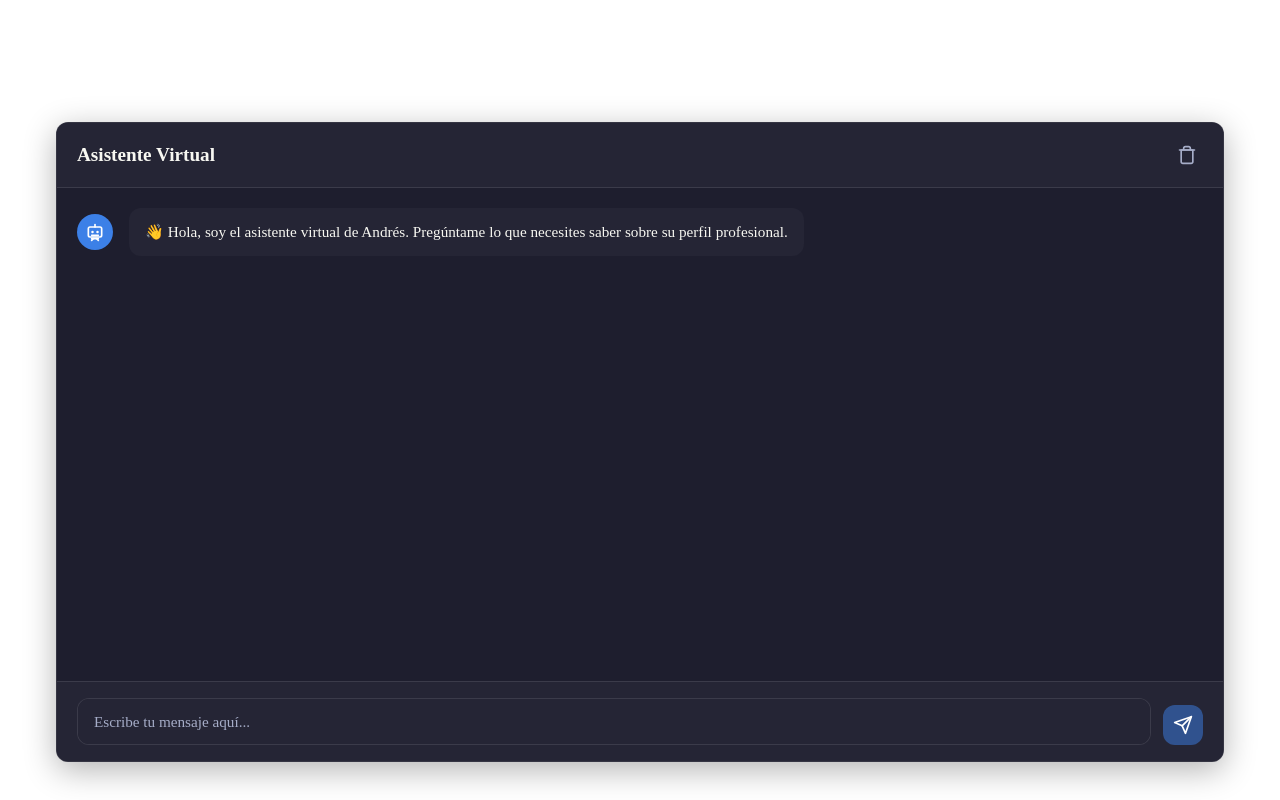
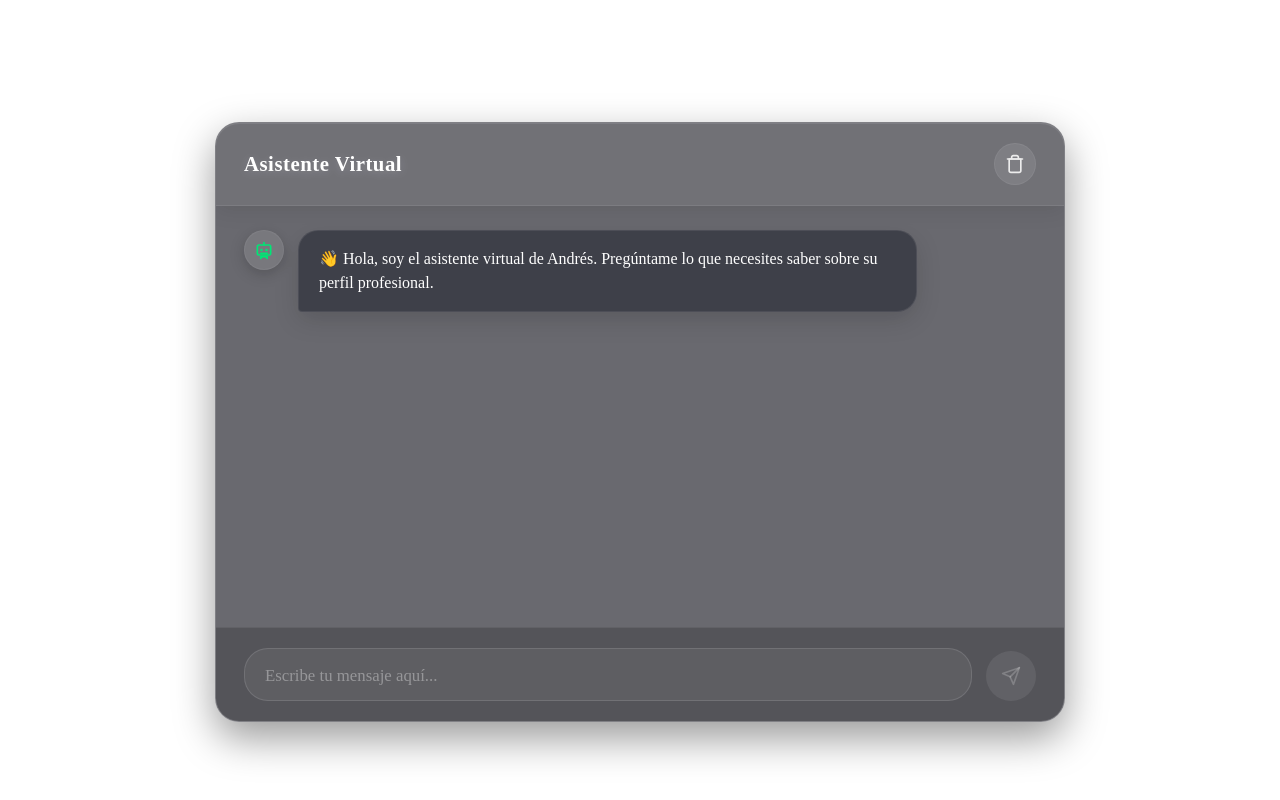
Before and after one commit to AndyAmu/portfolio, a React (Create React App) app: page / in a window 1280 px wide. Shown: the part 1620-2420 px from the top of the page. Built offline with nearby package versions, Linux system fonts and the light colour scheme; no server answers.

Commit message:
mejoras varias

```diff
--- a/src/App.js
+++ b/src/App.js
@@ -11,7 +11,7 @@ import io from 'socket.io-client';
 import LetterGlitch from './component/LetterGlitch';
 
 // URL del backend (en producción será la URL de Render.com)
-const ENDPOINT = process.env.REACT_APP_API_URL || '';
+const ENDPOINT = process.env.REACT_APP_API_URL || (window.location.hostname === 'localhost' ? 'http://localhost:4000' : '');
 
 function App() {
   console.log('App rendering'); // Debug log
@@ -22,7 +22,7 @@ function App() {
 
   useEffect(() => {
     // Inicializar conexión con Socket.io
-    const newSocket = io(ENDPOINT || window.location.origin, {
+    const newSocket = io(ENDPOINT || (window.location.hostname === 'localhost' ? 'http://localhost:4000' : window.location.origin), {
       withCredentials: true,
     });
     setSocket(newSocket);
--- a/src/component/chatGPT.jsx
+++ b/src/component/chatGPT.jsx
@@ -48,7 +48,7 @@ const ChatGPT = () => {
 
   const initializeSocket = () => {
     try {
-      const ENDPOINT = process.env.REACT_APP_API_URL || window.location.origin;
+      const ENDPOINT = process.env.REACT_APP_API_URL || (window.location.hostname === 'localhost' ? 'http://localhost:4000' : window.location.origin);
       socketRef.current = io(ENDPOINT, {
         reconnection: true,
         reconnectionAttempts: 3,
--- a/src/component/styles/modernChat.css
+++ b/src/component/styles/modernChat.css
@@ -1,297 +1,303 @@
-:root {
-  --chat-bg: #1e1e2e;
-  --chat-sidebar: #252535;
-  --chat-primary: #3c80e7;
-  --chat-secondary: #127083;
-  --chat-text: #f8f8f2;
-  --chat-text-secondary: #a6adc8;
-  --chat-user-bubble: #3c80e7;
-  --chat-bot-bubble: #252535;
-  --chat-border: rgba(255, 255, 255, 0.1);
-  --chat-shadow: rgba(0, 0, 0, 0.3);
-  --chat-input-bg: #252535;
-  --chat-hover: #313145;
-  --chat-radius: 12px;
-  --chat-font: 'Bree Serif', serif;
-  --chat-transition: all 0.3s ease;
-}
-
-/* Contenedor principal del chat */
+/* =========================================
+   Contenedor Principal (Glassmorphism)
+   ========================================= */
 .modern-chat-container {
     display: flex;
     flex-direction: column;
-  height: 80vh;
+    width: 100%;
+    max-width: 850px;
+    height: 75vh;
     max-height: 800px;
-  width: 100%;
-  background-color: var(--chat-bg);
-  border-radius: var(--chat-radius);
+    margin: 30px auto;
+
+    /* Efecto Translúcido / Moderno */
+    background: rgba(25, 26, 35, 0.65);
+    backdrop-filter: blur(16px);
+    -webkit-backdrop-filter: blur(16px);
+    border: 1px solid rgba(255, 255, 255, 0.15);
+    border-radius: 24px;
+    box-shadow: 0 16px 40px rgba(0, 0, 0, 0.4), inset 0 1px 0 rgba(255, 255, 255, 0.1);
+
     overflow: hidden;
-  box-shadow: 0 8px 32px var(--chat-shadow);
-  font-family: var(--chat-font);
-  color: var(--chat-text);
-  border: 1px solid var(--chat-border);
+    font-family: 'Inter', system-ui, -apple-system, sans-serif;
+    color: #ffffff;
+
+    /* Animación al cargar el chat */
+    animation: containerAppear 0.6s cubic-bezier(0.16, 1, 0.3, 1) forwards;
 }
 
-/* Cabecera del chat */
+@keyframes containerAppear {
+    0% { opacity: 0; transform: translateY(30px) scale(0.98); }
+    100% { opacity: 1; transform: translateY(0) scale(1); }
+}
+
+/* =========================================
+   Cabecera (Header)
+   ========================================= */
 .modern-chat-header {
     display: flex;
     justify-content: space-between;
     align-items: center;
-  padding: 16px 20px;
-  background-color: var(--chat-sidebar);
-  border-bottom: 1px solid var(--chat-border);
-}
-
-.modern-chat-header-left {
-  display: flex;
-  align-items: center;
-  gap: 12px;
+    padding: 20px 28px;
+    background: rgba(255, 255, 255, 0.05);
+    border-bottom: 1px solid rgba(255, 255, 255, 0.08);
+    box-shadow: 0 4px 20px rgba(0, 0, 0, 0.1);
+    z-index: 10;
 }
 
 .modern-chat-title {
-  font-size: 1.2rem;
+    margin: 0;
+    font-size: 1.3rem;
     font-weight: 600;
-  color: var(--chat-text);
-  margin: 0;
-}
-
-.modern-chat-model-badge {
-  display: inline-flex;
-  align-items: center;
-  padding: 4px 10px;
-  border-radius: 20px;
-  font-size: 0.8rem;
-  font-weight: 500;
-  transition: var(--chat-transition);
-}
-
-.modern-chat-model-badge.success-status {
-  background: rgba(39, 174, 96, 0.2);
-  color: #2ecc71;
-}
-
-.modern-chat-model-badge.error-status {
-  background: rgba(231, 76, 60, 0.2);
-  color: #e74c3c;
-}
-
-.modern-chat-actions {
-  display: flex;
-  gap: 8px;
+    letter-spacing: 0.5px;
+    color: #ffffff;
+    text-shadow: 0 2px 10px rgba(255, 255, 255, 0.2);
 }
 
 .modern-chat-button {
-  background: transparent;
-  border: none;
-  color: var(--chat-text-secondary);
+    background: rgba(255, 255, 255, 0.1);
+    border: 1px solid rgba(255, 255, 255, 0.05);
+    color: #ececec;
     cursor: pointer;
-  padding: 6px;
-  border-radius: 6px;
-  display: flex;
-  align-items: center;
-  justify-content: center;
-  transition: var(--chat-transition);
-}
-
-.modern-chat-button:hover {
-  background-color: var(--chat-hover);
-  color: var(--chat-text);
-}
-
-/* Área de mensajes */
-.modern-chat-messages {
-  flex: 1;
-  overflow-y: auto;
-  padding: 20px;
-  display: flex;
-  flex-direction: column;
-  gap: 24px;
-  scroll-behavior: smooth;
-}
-
-.modern-chat-messages::-webkit-scrollbar {
-  width: 6px;
-}
-
-.modern-chat-messages::-webkit-scrollbar-track {
-  background: transparent;
-}
-
-.modern-chat-messages::-webkit-scrollbar-thumb {
-  background-color: rgba(255, 255, 255, 0.1);
-  border-radius: 20px;
-}
-
-/* Mensaje individual */
-.modern-chat-message {
-  display: flex;
-  gap: 16px;
-  animation: fadeIn 0.3s ease;
-  max-width: 90%;
-}
-
-.modern-chat-message.user, .modern-chat-message.bot  {
-  align-self: flex-end;
-}
-
-.modern-chat-message.user, .modern-chat-message.bot, .modern-chat-message.bot  {
-  align-items: center;
-}
-
-.modern-chat-message.bot {
-  align-self: flex-start;
-}
-
-@keyframes fadeIn {
-  from { opacity: 0; transform: translateY(10px); }
-  to { opacity: 1; transform: translateY(0); }
-}
-
-.modern-chat-avatar {
-  width: 36px;
-  height: 36px;
+    padding: 10px;
     border-radius: 50%;
     display: flex;
     align-items: center;
     justify-content: center;
-  background-color: var(--chat-primary);
-  color: white;
-  font-size: 1.2rem;
-  flex-shrink: 0;
+    transition: all 0.3s cubic-bezier(0.25, 0.8, 0.25, 1);
 }
 
-.modern-chat-message.user .modern-chat-avatar {
-  background-color: var(--chat-secondary);
-  order: 2;
+.modern-chat-button:hover {
+    background: rgba(255, 60, 60, 0.8);
+    border-color: rgba(255, 60, 60, 1);
+    transform: scale(1.1) rotate(5deg);
+    box-shadow: 0 0 15px rgba(255, 60, 60, 0.4);
 }
 
+/* =========================================
+   Área de Mensajes y Scrollbar
+   ========================================= */
+.modern-chat-messages {
+    flex: 1;
+    padding: 24px 28px;
+    overflow-y: auto;
+    display: flex;
+    flex-direction: column;
+    gap: 20px;
+    scroll-behavior: smooth;
+}
+
+.modern-chat-messages::-webkit-scrollbar { width: 8px; }
+.modern-chat-messages::-webkit-scrollbar-track { background: transparent; }
+.modern-chat-messages::-webkit-scrollbar-thumb {
+    background: rgba(255, 255, 255, 0.2);
+    border-radius: 10px;
+}
+.modern-chat-messages::-webkit-scrollbar-thumb:hover { background: rgba(255, 255, 255, 0.35); }
+
+/* =========================================
+   Burbujas de Mensaje (Animadas)
+   ========================================= */
+.modern-chat-message {
+    display: flex;
+    gap: 14px;
+    max-width: 85%;
+    opacity: 0;
+    /* Animación cuando aparece un nuevo componente de mensaje */
+    animation: slideUpFade 0.4s cubic-bezier(0.16, 1, 0.3, 1) forwards;
+}
+
+@keyframes slideUpFade {
+    0% { opacity: 0; transform: translateY(20px); }
+    100% { opacity: 1; transform: translateY(0); }
+}
+
+.modern-chat-message.user {
+    align-self: flex-end;
+    flex-direction: row-reverse;
+}
+
+.modern-chat-message.bot { align-self: flex-start; }
+
+.modern-chat-avatar {
+    width: 40px;
+    height: 40px;
+    border-radius: 50%;
+    display: flex;
+    align-items: center;
+    justify-content: center;
+    background: rgba(255, 255, 255, 0.1);
+    flex-shrink: 0;
+    box-shadow: 0 4px 15px rgba(0, 0, 0, 0.2);
+    border: 1px solid rgba(255, 255, 255, 0.05);
+}
+
+.modern-chat-message.bot .modern-chat-avatar { color: #00e676; }
+.modern-chat-message.user .modern-chat-avatar { color: #00c6ff; }
+
 .modern-chat-bubble {
-  padding: 12px 16px;
-  border-radius: var(--chat-radius);
-  background-color: var(--chat-bot-bubble);
-  color: var(--chat-text);
-  line-height: 1.6;
-  font-size: 0.95rem;
-  max-width: 100%;
-  word-break: break-word;
+    padding: 16px 20px;
+    border-radius: 20px;
+    font-size: 1rem;
+    line-height: 1.5;
+    word-wrap: break-word;
+    box-shadow: 0 8px 25px rgba(0, 0, 0, 0.15);
+    backdrop-filter: blur(8px);
+}
+
+/* Estilos para enlaces dentro de las respuestas para sobreescribir estilos por defecto */
+.modern-chat-bubble a {
+    color: #4db8ff !important;
+    text-decoration: none !important;
+    border-bottom: 1px solid rgba(77, 184, 255, 0.4);
+    transition: all 0.2s;
+}
+.modern-chat-bubble a:hover {
+    color: #ffffff !important;
+    border-bottom-color: #ffffff;
+    text-shadow: 0 0 8px rgba(77, 184, 255, 0.6);
 }
 
 .modern-chat-message.user .modern-chat-bubble {
-  background-color: var(--chat-user-bubble);
-  order: 1;
+    background: linear-gradient(135deg, rgba(0, 114, 255, 0.8), rgba(0, 198, 255, 0.6));
+    border: 1px solid rgba(255, 255, 255, 0.15);
+    border-bottom-right-radius: 4px;
 }
 
-.modern-chat-bubble a {
-  color: #0078ff;
-  text-decoration: underline;
+.modern-chat-message.bot .modern-chat-bubble {
+    background: rgba(45, 48, 58, 0.7);
+    border: 1px solid rgba(255, 255, 255, 0.08);
+    border-bottom-left-radius: 4px;
 }
 
-/* Indicador de escritura */
+/* =========================================
+   Indicador de Escritura (Typing Dots)
+   ========================================= */
 .modern-chat-typing {
     display: flex;
     align-items: center;
-  gap: 8px;
-  padding: 12px 16px;
-  border-radius: var(--chat-radius);
-  background-color: var(--chat-bot-bubble);
-  max-width: 100px;
+    gap: 6px;
+    padding: 18px 24px;
+    background: rgba(45, 48, 58, 0.7);
+    border-radius: 20px;
+    border-bottom-left-radius: 4px;
+    border: 1px solid rgba(255, 255, 255, 0.08);
 }
 
 .modern-chat-typing-dot {
-  width: 8px;
-  height: 8px;
-  background-color: var(--chat-text-secondary);
+    width: 6px;
+    height: 6px;
+    background: rgba(255, 255, 255, 0.7);
     border-radius: 50%;
-  animation: typingAnimation 1.4s infinite ease-in-out;
+    animation: dotBounce 1.4s infinite ease-in-out both;
 }
 
-.modern-chat-typing-dot:nth-child(1) { animation-delay: 0s; }
-.modern-chat-typing-dot:nth-child(2) { animation-delay: 0.2s; }
-.modern-chat-typing-dot:nth-child(3) { animation-delay: 0.4s; }
+.modern-chat-typing-dot:nth-child(1) { animation-delay: -0.32s; }
+.modern-chat-typing-dot:nth-child(2) { animation-delay: -0.16s; }
 
-@keyframes typingAnimation {
-  0%, 100% { transform: translateY(0); opacity: 0.5; }
-  50% { transform: translateY(-5px); opacity: 1; }
+@keyframes dotBounce {
+    0%, 80%, 100% { transform: scale(0); opacity: 0.4; }
+    40% { transform: scale(1); opacity: 1; }
 }
 
-/* Área de entrada de texto */
+/* =========================================
+   Zona de Input (Caja de Texto y Botón)
+   ========================================= */
 .modern-chat-input-container {
-  padding: 16px 20px;
-  background-color: var(--chat-sidebar);
-  border-top: 1px solid var(--chat-border);
+    padding: 20px 28px;
+    background: rgba(0, 0, 0, 0.2);
+    border-top: 1px solid rgba(255, 255, 255, 0.08);
     display: flex;
-  gap: 12px;
+    align-items: flex-end;
+    gap: 14px;
+    z-index: 10;
 }
 
 .modern-chat-input {
     flex: 1;
-  padding: 12px 16px;
-  border-radius: var(--chat-radius);
-  background-color: var(--chat-input-bg);
-  border: 1px solid var(--chat-border);
-  color: var(--chat-text);
-  font-family: var(--chat-font);
-  font-size: 0.95rem;
+    background: rgba(255, 255, 255, 0.06);
+    border: 1px solid rgba(255, 255, 255, 0.12);
+    color: #ffffff;
+    padding: 14px 20px;
+    border-radius: 24px;
+    font-size: 1.05rem;
     resize: none;
-  min-height: 24px;
-  max-height: 150px;
-  transition: var(--chat-transition);
+    outline: none;
+    transition: all 0.3s ease;
+    max-height: 120px;
+    font-family: inherit;
 }
 
 .modern-chat-input:focus {
-  outline: none;
-  border-color: var(--chat-primary);
-  box-shadow: 0 0 0 2px rgba(60, 128, 231, 0.2);
+    background: rgba(255, 255, 255, 0.1);
+    border-color: rgba(0, 198, 255, 0.6);
+    box-shadow: 0 0 15px rgba(0, 198, 255, 0.15);
 }
 
-.modern-chat-input::placeholder {
-  color: var(--chat-text-secondary);
-}
+.modern-chat-input::placeholder { color: rgba(255, 255, 255, 0.35); }
 
 .modern-chat-send-button {
-  background-color: var(--chat-primary);
+    background: linear-gradient(135deg, #0072ff, #00c6ff);
+    border: none;
     color: white;
-  border: none;
-  border-radius: var(--chat-radius);
-  width: 40px;
-  height: 40px;
+    width: 50px;
+    height: 50px;
+    border-radius: 50%;
     display: flex;
     align-items: center;
     justify-content: center;
     cursor: pointer;
-  transition: var(--chat-transition);
-  align-self: flex-end;
+    transition: all 0.3s cubic-bezier(0.175, 0.885, 0.32, 1.275);
+    flex-shrink: 0;
+    box-shadow: 0 6px 20px rgba(0, 114, 255, 0.3);
 }
 
-.modern-chat-send-button:hover {
-  background-color: #2a6fd9;
+.modern-chat-send-button:hover:not(:disabled) {
+    transform: scale(1.1);
+    box-shadow: 0 8px 25px rgba(0, 114, 255, 0.5);
 }
 
 .modern-chat-send-button:disabled {
-  background-color: rgba(60, 128, 231, 0.5);
+    background: rgba(255, 255, 255, 0.08);
+    color: rgba(255, 255, 255, 0.2);
+    box-shadow: none;
     cursor: not-allowed;
+    transform: none;
 }
 
-/* Estilos responsivos */
+/* =========================================
+   Adaptabilidad (Responsive Design)
+   ========================================= */
 @media (max-width: 768px) {
     .modern-chat-container {
-    height: 70vh;
-    border-radius: var(--chat-radius) var(--chat-radius) 0 0;
+        height: 85vh;
+        margin: 15px;
+        width: calc(100% - 30px);
+        border-radius: 20px;
+    }
+    .modern-chat-message { max-width: 90%; }
+    .modern-chat-header { padding: 16px 20px; }
+    .modern-chat-messages { padding: 20px; }
+    .modern-chat-input-container { padding: 16px 20px; }
 }
 
-  .modern-chat-header-left {
-    flex-direction: column;
-    align-items: flex-start;
-    gap: 4px;
+@media (max-width: 480px) {
+    .modern-chat-container {
+        height: 75vh;
+        margin: 0vh;
+        margin: 20px 10px;
+        width: calc(100% - 20px);
+        border-radius: 20px;
+        border: 1px solid rgba(255, 255, 255, 0.15);
     }
+    .modern-chat-message { max-width: 95%; gap: 10px; }
+    .modern-chat-avatar { width: 32px; height: 32px; }
+    .modern-chat-avatar svg { width: 18px; height: 18px; }
 
-  .modern-chat-model-selector {
-    display: flex;
-    flex-wrap: wrap;
-    gap: 8px;
+    .modern-chat-bubble {
+        padding: 12px 16px;
+        font-size: 0.95rem;
     }
-
-  .modern-chat-message {
-    max-width: 100%;
+    .modern-chat-input { padding: 12px 16px; font-size: 1rem; }
+    .modern-chat-send-button { width: 44px; height: 44px; }
 }
-}
--- a/training.json
+++ b/training.json
@@ -28,7 +28,7 @@
         "¿dónde estudió?"
       ],
       "responses": [
-        "Andrés tiene formación en desarrollo web full stack y un background en artes audiovisuales."
+        "Andrés es graduado del Bootcamp Full Stack de MindHub (+700 hs), estudió Cine y Artes Audiovisuales en la UNC, y posee títulos como Técnico en Redes e Infraestructura y Técnico Mecánico."
       ]
     },
     "fuera_de_contexto": {
```
Also changed, not shown: src/utils/responses.js (+15 -16 lines), 1 other file (tests, documents, lock files or other folders). Lines whose indentation alone changed are shown as unchanged.
